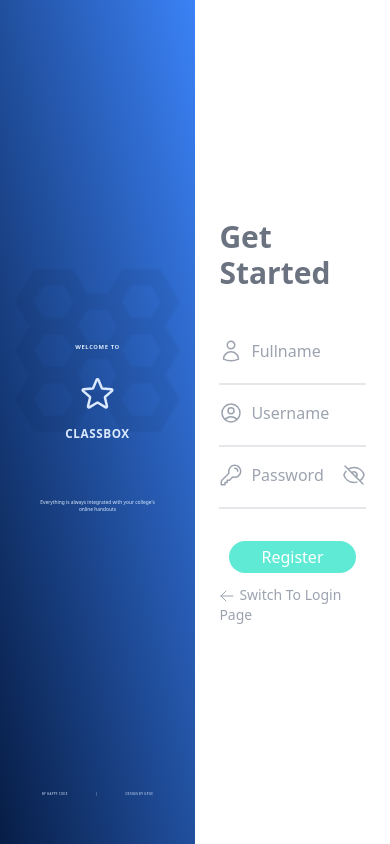
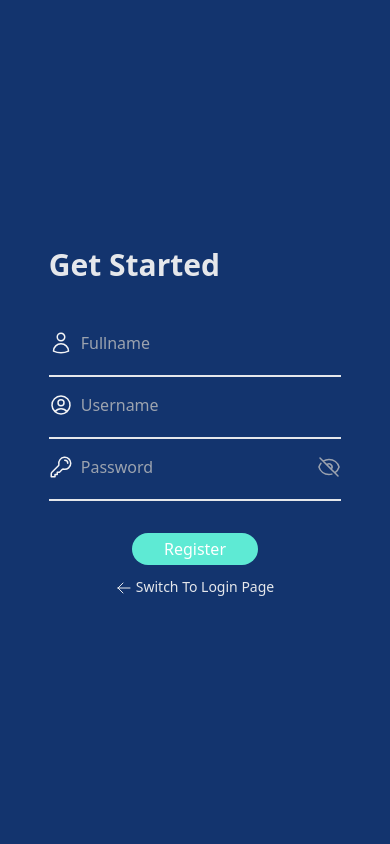
Before and after one commit to massam89/react-tailwind-dashboard, a React (Create React App) app: page /login-register in a window 390 px wide. Built offline with nearby package versions, Linux system fonts and the light colour scheme.

Commit message:
almost finish responsive

```diff
--- a/src/components/formInput/index.js
+++ b/src/components/formInput/index.js
@@ -33,9 +33,9 @@ const FormInput = (props) => {
 
   return (
     <div className="relative mb-4 w-full">
-      <span className="absolute top-0 text-gray-400">{getIconFromNameAttribute(props)}</span>
-      {props.type === 'password' && <span className="absolute top-0 right-0 text-gray-400 cursor-pointer" onMouseDown={() => showPasswordHandler()} onMouseUp={() => showPasswordHandler()} >{isPasswordShown ? openEyeIcon('w-6 h-6') : eyeIcon('w-6 h-6')}</span>}
-      {props.type === 'password' ? <input className="pl-8 pb-5 border-b-2 border-gray-200 outline-none mx-auto block text-gray-400 w-full" {...makenewprops(props)}  /> : <input className="pl-8 pb-5 border-b-2 border-gray-200 outline-none mx-auto block text-gray-400 w-full" {...makenewprops(props)} /> }
+      <span className="absolute top-0 text-gray-100  xs:text-gray-400">{getIconFromNameAttribute(props)}</span>
+      {props.type === 'password' && <span className="absolute top-0 right-0 text-gray-400 cursor-pointer " onMouseDown={() => showPasswordHandler()} onMouseUp={() => showPasswordHandler()} >{isPasswordShown ? openEyeIcon('w-6 h-6') : eyeIcon('w-6 h-6')}</span>}
+      {props.type === 'password' ? <input className="pl-8 pb-5 border-b-2 border-gray-200 outline-none mx-auto block text-gray-400 w-full bg-[#13346e] xs:bg-white" {...makenewprops(props)}  /> : <input className="pl-8 pb-5 border-b-2 border-gray-200 outline-none mx-auto block text-gray-400 w-full bg-[#13346e] xs:bg-white" {...makenewprops(props)} /> }
     </div>
   );
 };
--- a/src/pages/login-register/Hero.js
+++ b/src/pages/login-register/Hero.js
@@ -7,7 +7,7 @@ const Hero = () => {
   const isLogin = useSelector(state => state.ui.loginMode)
 
   return (
-      <div className={`hidden absolute z-30 ${isLogin ? 'left-[50%]' : 'left-0'} transition-all duration-1000 xs:flex flex-col justify-center items-center -z-40 w-1/2 h-full text-blue-100 bg-gradient-to-tr from-darkblue to-blue-500`}>
+      <div className={`absolute ${isLogin ? 'left-[50%]' : 'left-0'} transition-all duration-1000 hidden xs:flex flex-col justify-center items-center -z-40 w-1/2 h-full text-blue-100 bg-gradient-to-tr from-darkblue to-blue-500`}>
         <header className="mb-[5vw]">
           <span className="font-bold text-[1.5vw] tracking-widest">WELCOME TO</span>
         </header>
--- a/src/pages/login-register/Login.js
+++ b/src/pages/login-register/Login.js
@@ -19,9 +19,9 @@ const Login = () => {
   const isLoginMode = useSelector(state => state.ui.loginMode)
 
   return (
-    <div className={`h-full w-full xs:w-1/2 absolute ${isLoginMode ? 'right-0 xs:right-[50%] opacity-100 z-10' : 'xs:right-0 right-[-50%] opacity-0 -z-10'} transition-all duration-1000 flex justify-center items-center bg-white`}>
+    <div className={`bg-[#13346e] xs:bg-white  h-full w-full xs:w-1/2 absolute ${isLoginMode ? 'right-0 xs:right-[50%] opacity-100 z-10' : 'xs:right-0 right-[-50%] opacity-0 -z-10'} transition-all duration-1000 flex justify-center items-center`}>
       <div className="w-3/4">
-        <h2 className="text-gray-500 font-bold text-2xl  md:text-3xl mb-12">Login To Dashboard</h2>
+        <h2 className="text-gray-200 xs:text-gray-500 font-bold text-2xl md:text-3xl mb-12">Login To Dashboard</h2>
         <form onSubmit={sumbitHandler}>
           <div>
             <FormInput type='text' name='username' placeholder='Username'/>
@@ -29,7 +29,7 @@ const Login = () => {
           </div>
           <div className="flex flex-col md:flex-row justify-end md:justify-between items-center md:items-center mt-8 md:mt-14">
             <button type="submit" className="bg-teal-300 rounded-full px-8 py-1 lg:px-12 lg:py-2 text-white text hover:shadow-md order-0 md:order-1">Login</button>
-            <span onClick={linkToRegisterPageHandler} className="text-gray-400 cursor-pointertext-gray-400 mt-3 md:mt-0 text-sm lg:text-lg cursor-pointer order-1 md:order-0">Switch To Register Page{arrowRightIcon('h-4 h-4 inline ml-1')}</span>
+            <span onClick={linkToRegisterPageHandler} className="text-gray-200 xs:text-gray-400 cursor-pointertext-gray-400 mt-3 md:mt-0 text-sm lg:text-lg cursor-pointer order-1 md:order-0">Switch To Register Page{arrowRightIcon('h-4 h-4 inline ml-1')}</span>
           </div>
         </form>
       </div>
--- a/src/pages/login-register/Register.js
+++ b/src/pages/login-register/Register.js
@@ -12,9 +12,9 @@ const Register = () => {
   const isLoginMode = useSelector(state => state.ui.loginMode)
 
   return (
-    <div className={`h-full w-full xs:w-1/2 absolute ${isLoginMode ? 'xs:left-0 left-[-50%] opacity-0' : 'left-0 xs:left-[50%] opacity-100'} transition-all duration-1000 flex justify-center items-center bg-white`}>
+    <div className={`bg-[#13346e] xs:bg-white h-full w-full xs:w-1/2 absolute ${isLoginMode ? 'xs:left-0 left-[-50%] opacity-0' : 'left-0 xs:left-[50%] opacity-100'} transition-all duration-1000 flex justify-center items-center`}>
       <div className="w-3/4">
-        <h2 className="text-gray-500 font-bold text-3xl mb-12">Get Started</h2>
+        <h2 className="text-gray-200 xs:text-gray-500 font-bold text-3xl mb-12">Get Started</h2>
         <form>
           <div>
             <FormInput type='text' placeholder='Fullname' name='fullname' />
@@ -22,7 +22,7 @@ const Register = () => {
             <FormInput type='password' placeholder='Password' name='password' />
           </div>
           <div className="flex flex-col md:flex-row justify-end md:justify-between items-center md:items-center mt-8 md:mt-14">
-            <span onClick={linkToLoginPageHandler} className="text-gray-400 mt-3 md:mt-0 text-sm lg:text-lg cursor-pointer order-2 md:order-1">{arrowLeftIcon('h-4 h-4 inline mr-1')}Switch To Login Page</span>
+            <span onClick={linkToLoginPageHandler} className="text-gray-200 xs:text-gray-400 mt-3 md:mt-0 text-sm lg:text-lg cursor-pointer order-2 md:order-1">{arrowLeftIcon('h-4 h-4 inline mr-1')}Switch To Login Page</span>
             <button type="submit" className="bg-teal-300 rounded-full px-8 py-1 lg:px-12 lg:py-2 text-white text hover:shadow-md order-1 md:order-2">Register</button>
           </div>
         </form>
--- a/src/pages/login-register/index.js
+++ b/src/pages/login-register/index.js
@@ -7,7 +7,7 @@ const LoginRegister = () => {
     useEffect(() => {document.title = 'Dashboard App | Login-register'}, [])
 
     return (
-        <main className='h-screen relative z-50 overflow-hidden'>
+        <main className='h-screen relative z-50 overflow-hidden bg-color bg-gradient-to-r from-darkblue bg-[#13346e] xs:from-white xs:bg-white xs:to-bg-white'>
             <Login />
             <Register />
             <Hero />
--- a/tailwind.config.js
+++ b/tailwind.config.js
@@ -8,7 +8,7 @@ module.exports = {
         darkblue: 'rgb(7,29,70)'
       },
       screens:{
-        xs: '390px',
+        xs: '450px',
       }
     },
   },
```
